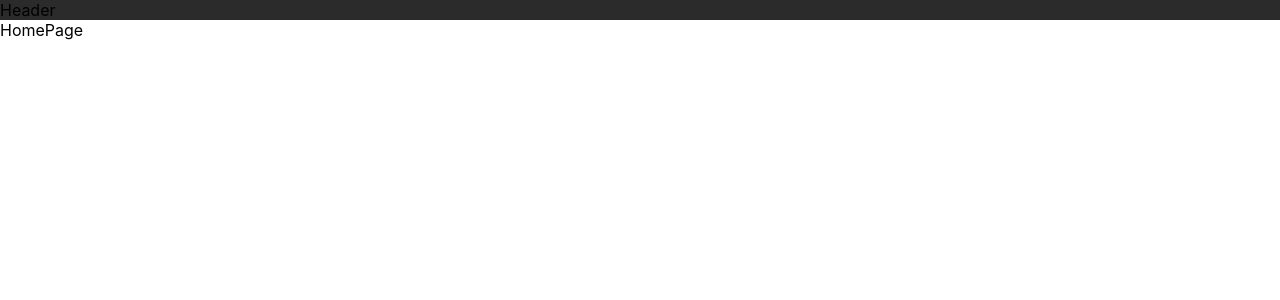
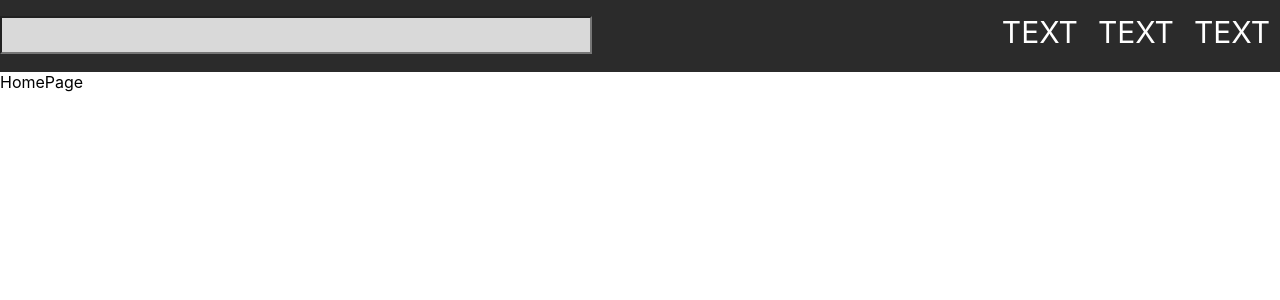
Before and after one commit to Mayank-1996/project-app, a React (Create React App) app: page / in a window 1280 px wide. Shown: the top 300 px of the page. Built offline with nearby package versions, Linux system fonts and the light colour scheme.

Commit message:
Progressed With HEADER

```diff
--- a/src/shared/components/Header/Header.tsx
+++ b/src/shared/components/Header/Header.tsx
@@ -1,7 +1,24 @@
-import { HeaderContainer } from "./styles";
+import {
+  HeaderContainer,
+  SearchBox,
+  LeftHeaderContainer,
+  RightHeaderContainer,
+  RightHeaderContainerText,
+} from "./styles";
 
 const Header = () => {
-  return <HeaderContainer>Header</HeaderContainer>;
+  return (
+    <HeaderContainer>
+      <LeftHeaderContainer>
+        <SearchBox></SearchBox>
+      </LeftHeaderContainer>
+      <RightHeaderContainer>
+        <RightHeaderContainerText>TEXT</RightHeaderContainerText>
+        <RightHeaderContainerText>TEXT</RightHeaderContainerText>
+        <RightHeaderContainerText>TEXT</RightHeaderContainerText>
+      </RightHeaderContainer>
+    </HeaderContainer>
+  );
 };
 
 export default Header;
--- a/src/shared/components/Header/styles.ts
+++ b/src/shared/components/Header/styles.ts
@@ -1,6 +1,37 @@
 import styled from "styled-components";
+import { BASE_HIEGHT, BASE_SPACING } from "../../constants/styles.constants";
+import { MatteBlack } from "../../constants/styles.colors";
 
 export const HeaderContainer = styled.div`
   background-color: #2b2b2b;
   width: 100vw;
+  height: ${9 * BASE_HIEGHT}px;
+  justify-content: space-between;
+  display: flex;
 `;
+
+export const LeftHeaderContainer = styled.div`
+  display: flex;
+`;
+
+export const RightHeaderContainer = styled.div`
+  display: flex;
+`;
+
+export const HeaderLogo = styled.img``;
+
+export const RightHeaderContainerText = styled.p`
+  color: white;
+  font-size: 30px;
+  padding: 10px;
+  padding-bottom: 0;
+  margin-top: 4px;
+  /* margin: 0; */
+`;
+
+export const SearchBox = styled.input`
+  background-color: ${MatteBlack};
+  width: ${73 * BASE_HIEGHT}px;
+  height: ${4 * BASE_HIEGHT}px;
+  margin-top: ${8 * BASE_SPACING}px;
+`;
--- /dev/null
+++ b/src/shared/constants/styles.colors.ts
@@ -0,0 +1 @@
+export const MatteBlack = "#d9d9d9";
--- /dev/null
+++ b/src/shared/constants/styles.constants.ts
@@ -0,0 +1,2 @@
+export const BASE_HIEGHT = 8;
+export const BASE_SPACING = 2;
```
